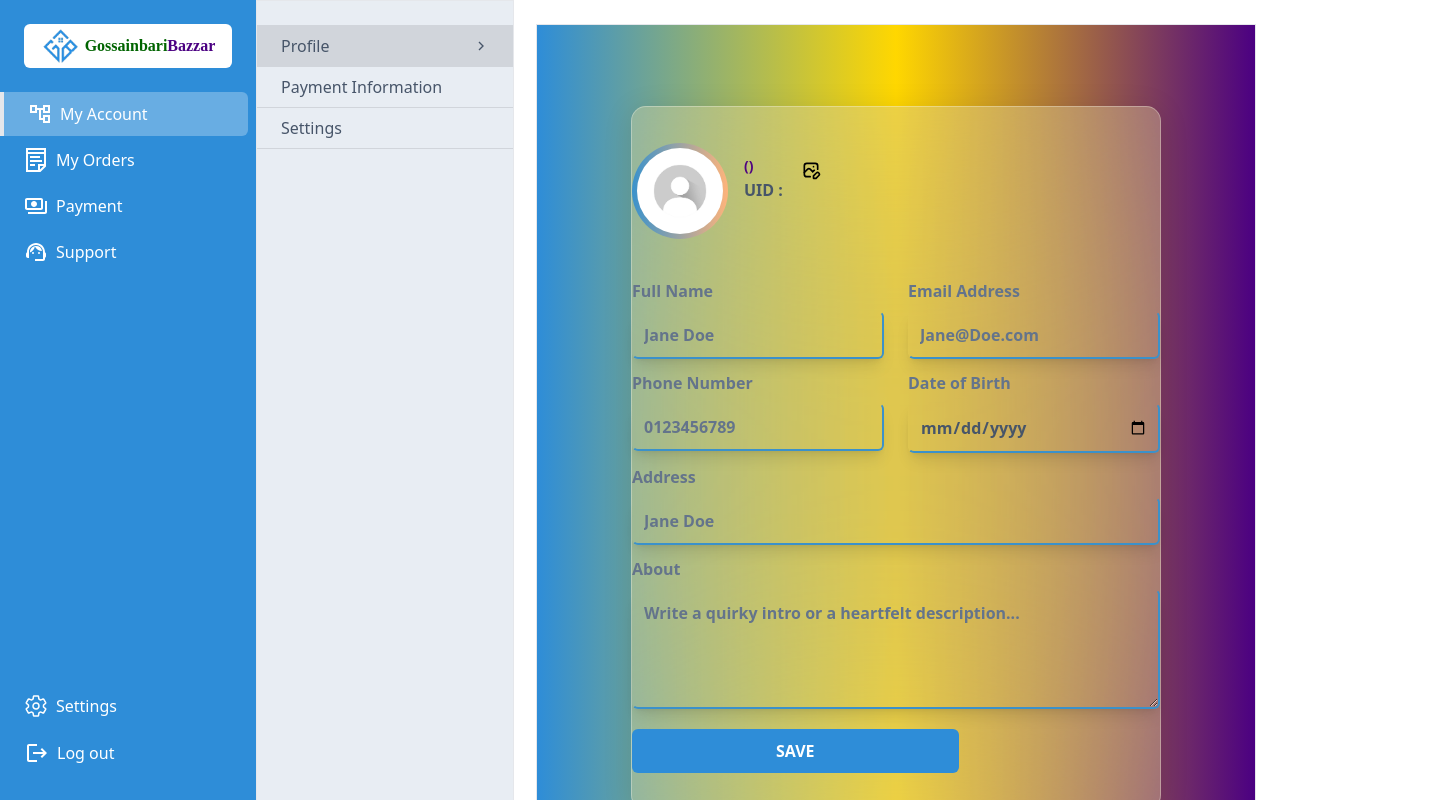
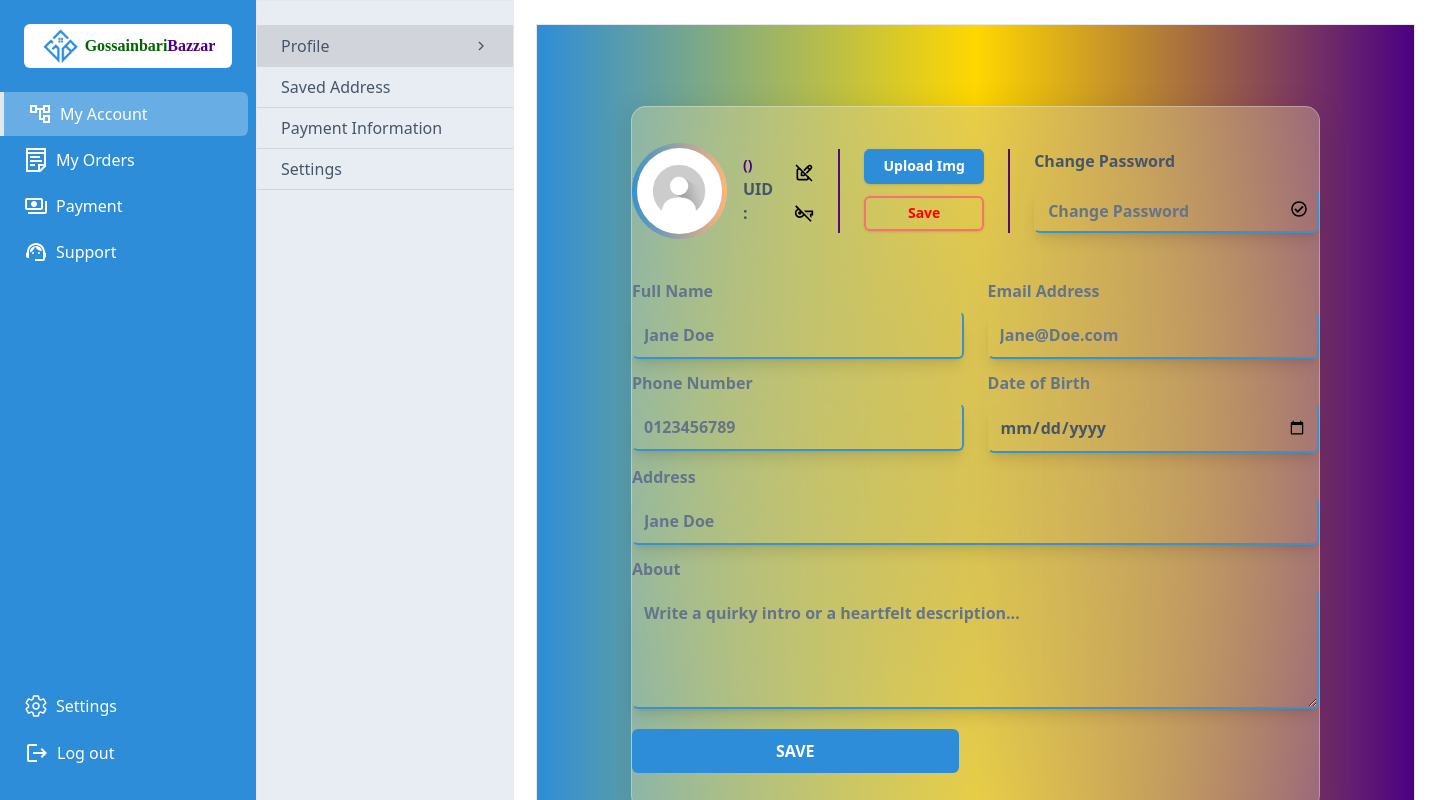
Before and after one commit to R0F7/GossinbariBazzar, a React (Vite) app: page /dashboard/my-account in a window 1280 px wide. Shown: the top 800 px of the page, 1439 px wide, since content can reach past the window. Built offline with nearby package versions, Linux system fonts and the light colour scheme; no server answers; a web font is replaced by a local one.

Commit message:
update user profile

```diff
--- a/src/pages/Dashboard/MyAccount/MyAccount.jsx
+++ b/src/pages/Dashboard/MyAccount/MyAccount.jsx
@@ -3,6 +3,7 @@ import NestedSidebarLayout from "../../../components/Dashboard/NestedSidebar/Nes
 const MyAccount = () => {
   const menuItems = [
     { label: "Profile", address: "" },
+    { label: "Saved Address", address: "savedAddress" },
     { label: "Payment Information", address: "paymentInfo" },
     { label: "Settings", address: "settings" },
   ];
--- a/src/pages/Dashboard/MyAccount/Profile/Profile.jsx
+++ b/src/pages/Dashboard/MyAccount/Profile/Profile.jsx
@@ -1,12 +1,20 @@
-import { useState } from "react";
+import { useEffect, useState } from "react";
 import unknownImage from "../../../../assets/unknown Image.jpg";
 import useAuth from "../../../../hooks/useAuth";
 import { TbEditOff, TbPhotoEdit } from "react-icons/tb";
+import { MdOutlineVpnKey, MdOutlineVpnKeyOff } from "react-icons/md";
+import { FaRegCheckCircle } from "react-icons/fa";
+import { FaCircleCheck } from "react-icons/fa6";
 
 const Profile = () => {
   const { user, user_info_DB } = useAuth();
   const [focusedField, setFocusedField] = useState(null);
-  const [toggle, setToggle] = useState(false);
+
+  //   TODO:save state in localStorage
+  const [toggleImage, setToggleImage] = useState(true);
+  const [togglePassword, setTogglePassword] = useState(true);
+
+  const [savePassword, setSavePassword] = useState(false);
   //   console.log(user?.providerData[0]?.uid);
 
   const handleFocus = (field) => {
@@ -30,6 +38,22 @@ const Profile = () => {
     console.table(name, email, number, date_of_birth, address, about);
   };
 
+  const handleChangePassword = (e) => {
+    e.preventDefault();
+    setSavePassword(true);
+  };
+
+  useEffect(() => {
+    const timeOutId = setTimeout(() => {
+      setSavePassword(false);
+    }, 5000);
+
+    return () => {
+      clearTimeout(timeOutId);
+      //   console.log("save password");
+    };
+  }, [savePassword]);
+
   return (
     <div className="border flex justify-center h-[97%] items-center bg-gradient-to-r from-[#2E8DD8] via-[#FFD700] to-[#4B0082]">
       <div className="border w-full g-white g-opacity-75 glass-bg py-9 m-[94px] rounded-md shadow flex justify-center">
@@ -49,59 +73,104 @@ const Profile = () => {
               </div>
 
               <div className="flex gap-">
-                <div>
+                <div className="">
                   <h3 className="text-lg font-bold">
                     {user?.displayName}{" "}
                     <span className="text-[#4F0480] text-sm">
                       ({user_info_DB?.role})
                     </span>
                   </h3>
-                  <h4 className="text-slate-600 font-bold">UID : <span className="font-semibold">{user?.providerData[0]?.uid}</span></h4>
+                  <h4 className="text-slate-600 font-bold">
+                    UID :{" "}
+                    <span className="font-semibold">
+                      {user?.providerData[0]?.uid}
+                    </span>
+                  </h4>
                   <h4 className="text-slate-600">{user?.email}</h4>
                 </div>
 
+                <div className="mt-1 -mr-2.5">
                   <div
-                  onClick={() => setToggle(!toggle)}
-                  className="w-10 h-10 p-2 ml-2 rounded-full hover:bg-white hover:bg-opacity-30 transition duration-500 flex items-center justify-center text-xl"
+                    onClick={() => setToggleImage(!toggleImage)}
+                    className="w-10 h-10 p-2 ml-2.5 rounded-full hover:bg-white hover:bg-opacity-30 transition duration-500 flex items-center justify-center text-xl"
                   >
-                  {toggle ? (
+                    {toggleImage ? (
                       <TbEditOff title="Cancel Edit" />
                     ) : (
                       <TbPhotoEdit title="Edit Image" />
                     )}
                   </div>
 
+                  <div
+                    onClick={() => setTogglePassword(!togglePassword)}
+                    className="w-10 h-10 p-2 ml-2.5 rounded-full hover:bg-white hover:bg-opacity-30 transition duration-500 flex items-center justify-center text-xl"
+                  >
+                    {togglePassword ? (
+                      <MdOutlineVpnKeyOff title="Cancel Edit" />
+                    ) : (
+                      <MdOutlineVpnKey title="Edit Password" />
+                    )}
+                  </div>
+                </div>
+
                 {/* buttons */}
                 <div
-                  className={`flex flex-col gap-3 border-l-2 border-[#540B7B] pl-6 ml-6 ${
-                    toggle ? "scale-y-100" : "scale-y-0"
+                  className={`flex flex-col gap-3 border-l-2 pl-6 ml-6 border-[#540B7B] ${
+                    toggleImage ? "scale-y-100 " : "scale-y-0"
                   } transition duration-300 origin-top`}
                 >
                   <button className="upload-button h-[35px] w-[120px] text-sm shadow hover:shadow-md active:scale-95 scale-100 transition duration-300">
-                    Upload now
+                    Upload Img
                   </button>
                   <button className="remove-button h-[35px] w-[120px] text-sm shadow hover:shadow-md active:scale-95 scale-100 transition-transform duration-300">
-                    Remove
+                    Save
                   </button>
+                </div>
+
+                <div className="">
+                  <form
+                    onSubmit={handleChangePassword}
+                    className={`flex flex-col gap-3 border-l-2 pl-6 ml-6 border-[#540B7B] ${
+                      togglePassword ? "scale-x-100" : "scale-x-0"
+                    } transition duration-300 origin-left`}
+                  >
+                    <label
+                      htmlFor="changePassword"
+                      className="flex flex-col gap-4 b-2.5 relative"
+                    >
+                      <span className="text-slate-600 font-semibold">
+                        Change Password
+                      </span>
+                      <input
+                        type="password"
+                        name="changePassword"
+                        id="changePassword"
+                        placeholder="Change Password"
+                        onFocus={() => handleFocus("changePassword")}
+                        onBlur={handleBlur}
+                        className="border-2 border-[#3B91CA] py-2 pl-3 pr-6 outline-none rounded-md focus:border-[#2E8DD8] focus:border-2 focus:border-l-[#530A7C] focus:border-t-[#530A7C] text-slate-600 bg-transparent border-b-2 border-t-transparent border-l-transparent transition duration-1000 shadow-lg focus:shadow-xl placeholder:font-semibold font-semibold placeholder:text-slate-500"
+                      />
+                    </label>
+                    <span
+                      className={`text-xs font-semibold text-slate-700 border border-[#530A7C] w-[100px] text-center py-0.5 rounded-full shadow-md absolute bottom-[33px] right-8 bg-[#C19761] ${
+                        focusedField === "changePassword"
+                          ? "scale-100 opacity-100"
+                          : "scale-0 opacity-0"
+                      } transition duration-1000 `}
+                    >
+                      Password
+                    </span>
+                    <button
+                      type="submit"
+                      title="Save Password"
+                      className="absolute right-3 top-[52px] rounded-full hover:bg-[#2E8DD8] hover:text-white hover:text-opacity-80 hover:scale-[1.23] scale-100 active:scale-95 transition duration-300"
+                    >
+                      {savePassword ? <FaCircleCheck /> : <FaRegCheckCircle />}
+                    </button>
+                  </form>
                 </div>
               </div>
             </div>
-
-            {/* <span className="w-[2px] bg-[#2E8DD8] mx-10"></span> */}
-
-            {/* change password field */}
-            {/* <div className="mt-2 flex flex-col items-center">
-            <input
-              type="password"
-              name="password"
-              id="password"
-              placeholder="Change Password"
-              className="border-2 border-slate-400 p-2.5  outline-none rounded-md focus:border-[#2E8DD8] text-slate-600"
-            />
-            <button className="bg-[#2E8DD8] text-white font-semibold mt-2 py-2.5 px-6 rounded-md active:scale-95 scale-100 transition duration-300">
-              Submit
-            </button>
-          </div> */}
           </div>
 
           {/* form part */}
--- /dev/null
+++ b/src/pages/Dashboard/MyAccount/SavedAddress/SavedAddress.jsx
@@ -0,0 +1,10 @@
+
+const SavedAddress = () => {
+    return (
+        <div>
+            savedAddress
+        </div>
+    );
+};
+
+export default SavedAddress;
--- a/src/routes/Routes.jsx
+++ b/src/routes/Routes.jsx
@@ -31,6 +31,7 @@ import PaymentHistory from "../pages/Dashboard/Payment/PaymentHistory/PaymentHis
 import Invoices from "../pages/Dashboard/Payment/Invoices/Invoices";
 import Notifications from "../pages/Dashboard/Support/Notifications/Notifications";
 import HelpAndSupport from "../pages/Dashboard/Support/HelpAndSupport/HelpAndSupport";
+import SavedAddress from "../pages/Dashboard/MyAccount/SavedAddress/SavedAddress";
 
 export const router = createBrowserRouter([
   {
@@ -143,6 +144,10 @@ export const router = createBrowserRouter([
             element: <Profile></Profile>
           },
           {
+            path:"savedAddress",
+            element:<SavedAddress></SavedAddress>
+          },
+          {
             path: "paymentInfo",
             element: <PaymentInfo></PaymentInfo>,
           },
```
Lines whose indentation alone changed are shown as unchanged.
